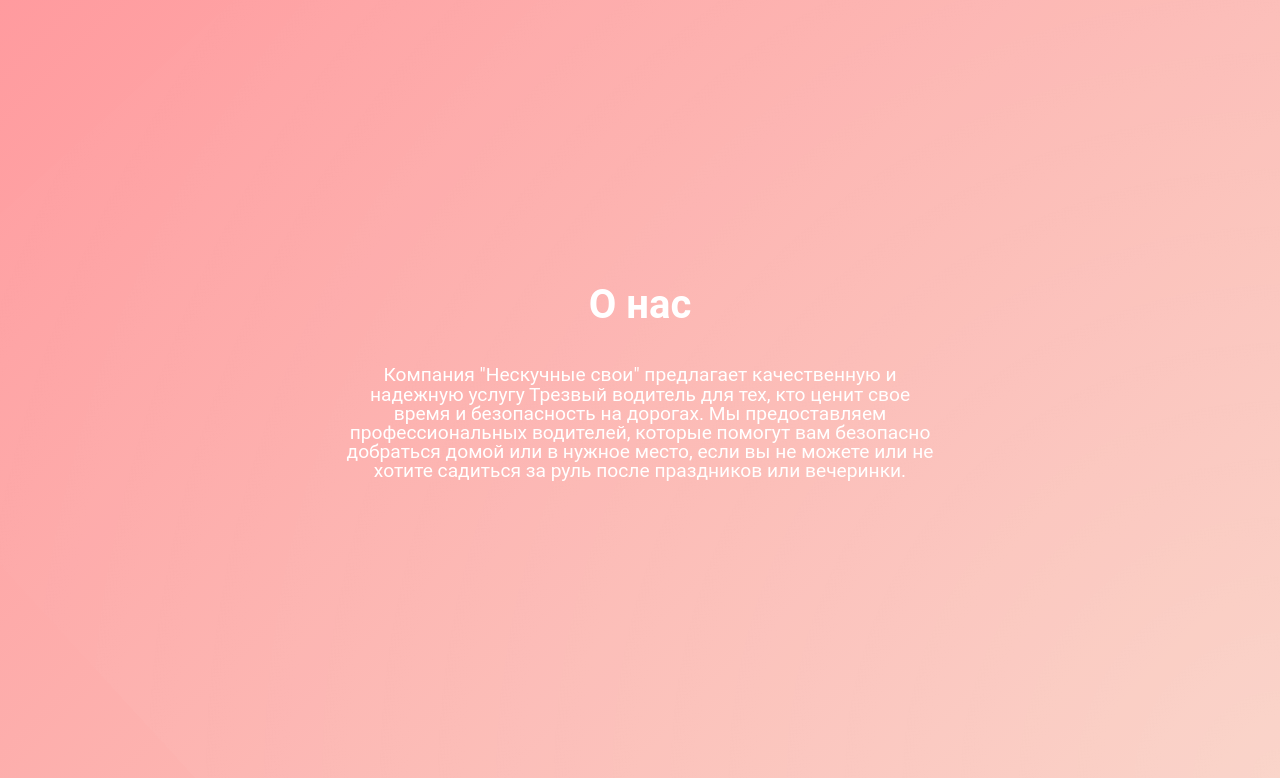
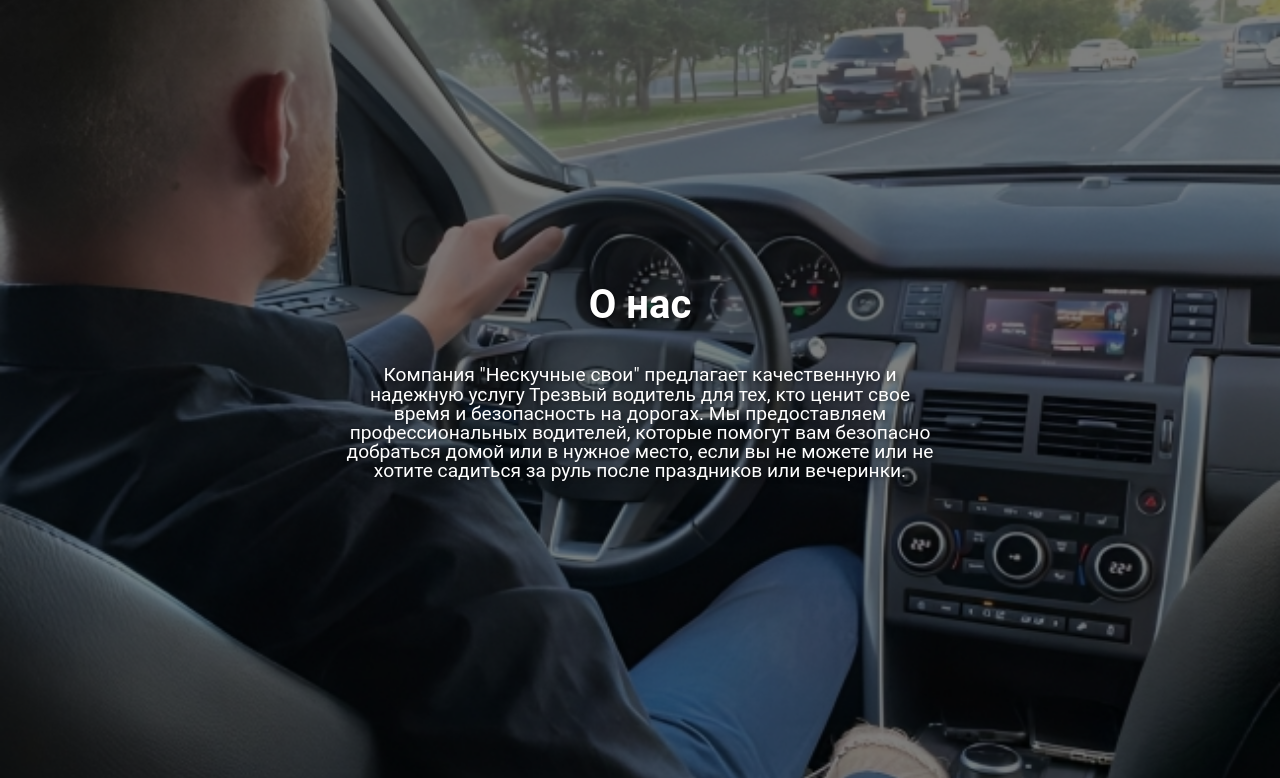
Before and after one commit to shisha-cpu/sober-driver, a plain HTML site: page index.html in a window 1280 px wide. Shown: the part 822-1600 px from the top of the page. Drawn offline with Linux system fonts and the light colour scheme; a script that the page names is missing.

Commit message:
add contact && rebrend about section

```diff
--- a/css/content.css
+++ b/css/content.css
@@ -295,3 +295,30 @@ section {
         width: 100svw !important;
     }
 }
+.qwq {
+    position: relative; /* Чтобы разместить псевдоэлемент относительно родителя */
+    min-width: 100vw;
+    min-height: 100vh;
+    background: url(/img/about.png);
+    background-size: cover;
+    background-position: center center;
+}
+
+.about-content {
+    position: relative; /* Чтобы текст не накладывался на псевдоэлемент */
+    z-index: 1; /* Поднимаем контент выше псевдоэлемента */
+    padding: 20px;
+    color: white;
+    text-shadow: 2px 2px 4px rgba(0, 0, 0, 0.5); /* Добавление теней к тексту для улучшения читаемости */
+}
+
+.qwq::before {
+    content: '';
+    position: absolute;
+    top: 0;
+    left: 0;
+    right: 0;
+    bottom: 0;
+    background-color: rgba(0, 0, 0, 0.5); /* Полупрозрачный черный фон */
+    z-index: 0; /* Ставим псевдоэлемент за текст */
+}
--- a/index.html
+++ b/index.html
@@ -47,9 +47,11 @@
 
 <div class="content">
     <section class="section sec01">
-        <div class="content">
-            <h1>О нас</h1>
+        <div class="content qwq" >
+            <div class="about-content">
+                <h1>О нас</h1>
             <p>Компания "Нескучные свои" предлагает качественную и надежную услугу Трезвый водитель для тех, кто ценит свое время и безопасность на дорогах. Мы предоставляем профессиональных водителей, которые помогут вам безопасно добраться домой или в нужное место, если вы не можете или не хотите садиться за руль после праздников или вечеринки.</p>
+            </div>
         </div>
     </section>
     <section class="section sec02">
@@ -99,8 +101,8 @@
                 <a href="https://wa.me/79518484613" target="_blank" class="whatsapp">
                     <img src="img/watsap.gif" alt="WhatsApp"> WhatsApp: <strong>+7 (951) 848-46-13</strong>
                 </a>
-                <a href="https://t.me/neskuchnyesvoi" target="_blank" class="telegram">
-                    <img src="img/telegram.gif" alt="Telegram"> Telegram: <strong>@neskuchnyesvoi</strong>
+                <a href="https://t.me/Neskuchnyye_svoi" target="_blank" class="telegram">
+                    <img src="img/telegram.gif" alt="Telegram"> Telegram: <strong>@Neskuchnyye_svoi</strong>
                 </a>
             </div>
         </div>
@@ -109,7 +111,7 @@
         <div class="content">
             <h1>Отзывы</h1>
             <script src="https://res.smartwidgets.ru/app.js" defer></script>
-            <div class="sw-app" data-app="6e17a91d591f0700f3e210abbafaf82e"></div>
+            <div class="sw-app" data-app="7ef817c3349c0d352be8c073bcc3046f"></div>
         </div>
     </section>
 </div>
```
Also changed, not shown: img/about.png (added).
